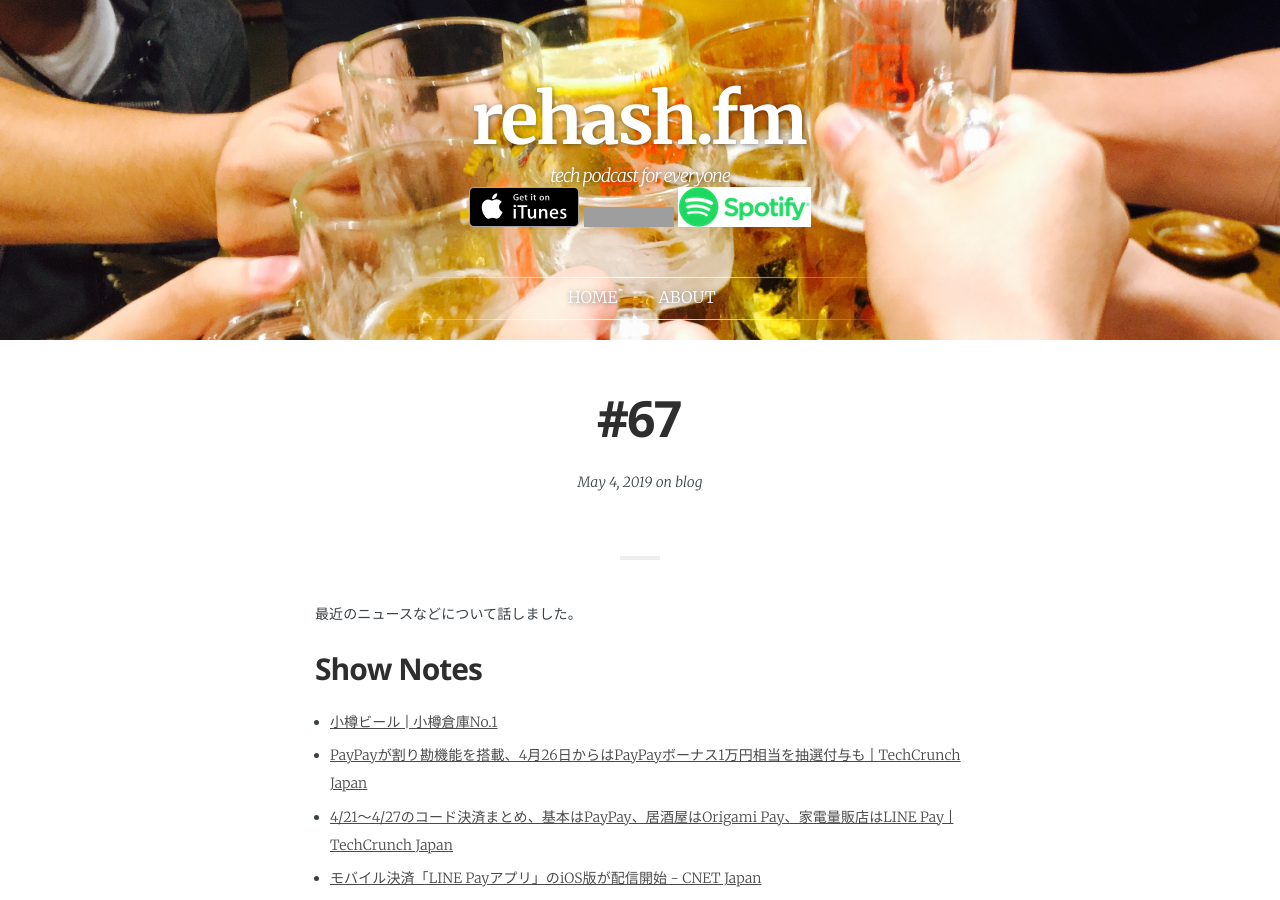
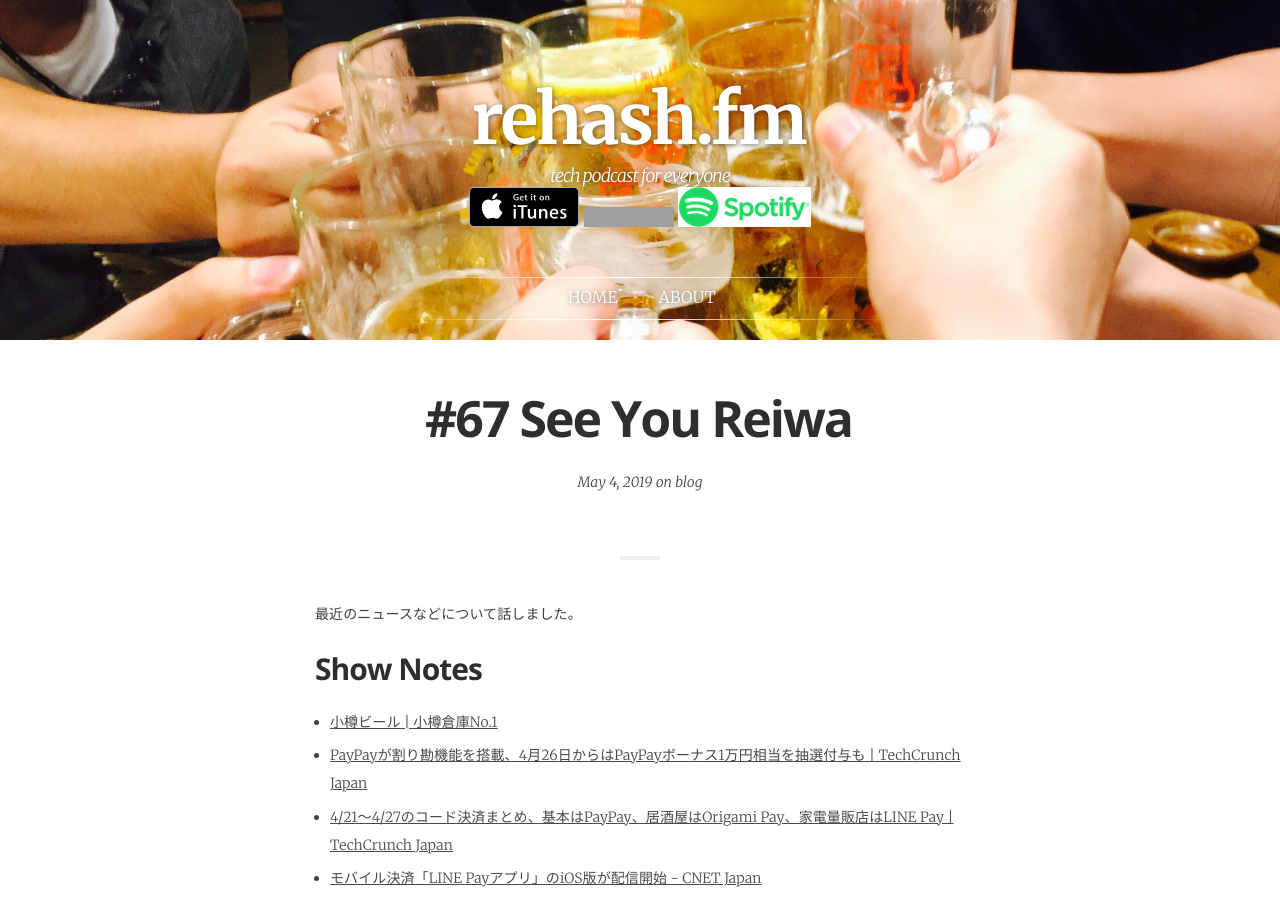
Before and after one commit to rehashfm/rehash.fm, a Jekyll site: the page built from _posts/2019-05-04-67.md, in a window 1280 px wide and 900 px high. Built offline with Jekyll 4.4.1, drawn with Linux system fonts in a browser that asks for light colours; some web fonts are replaced; grey boxes are pictures that could not be loaded.

Commit message:
add title

```diff
--- a/_posts/2019-05-04-67.md
+++ b/_posts/2019-05-04-67.md
@@ -1,7 +1,7 @@
 ---
 layout:            post
-title:             "#67"
-date:              2019-05-04 09:00:00 +0900
+title:             "#67 See You Reiwa"
+date:              2019-05-04 13:00:00 +0900
 tags:              blog
 category:          Blog
 author:            smile-0yen,azihsoyn
```
